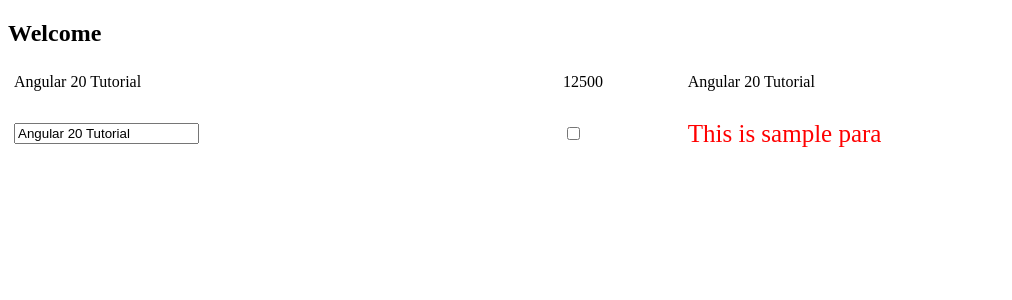
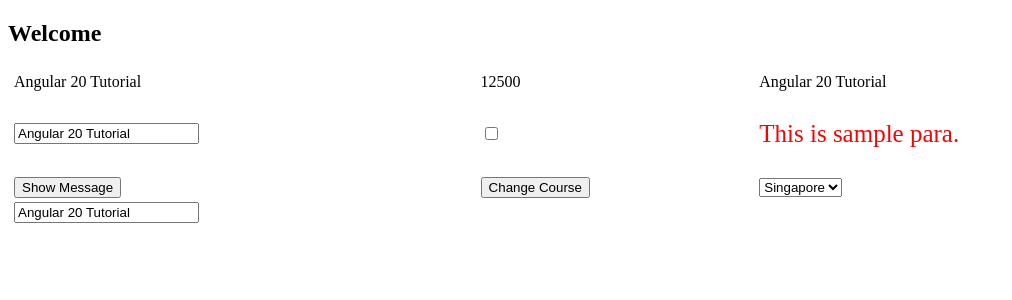
Before and after one commit to wahwahmayphu/angualr20-app, an Angular app in the folder angular20Tutorial/: page / in a window 1280 px wide. Shown: the top 300 px of the page, without its empty margins (0-1012 px from the left). Built offline with nearby package versions, Linux system fonts and the light colour scheme.

Commit message:
add event binding and two binding

```diff
--- a/angular20Tutorial/src/app/components/data-binding/data-binding.html
+++ b/angular20Tutorial/src/app/components/data-binding/data-binding.html
@@ -1,15 +1,15 @@
-<table style="width: 100%;">
+<table style="width: 100%">
   <tr>
     <td>
-      {{courseName}}
+      {{ courseName }}
     </td>
 
     <td>
-      {{productPrice}}
+      {{ productPrice }}
     </td>
 
     <td>
-      <span>{{courseName}}</span>
+      <span>{{ courseName }}</span>
     </td>
     <td>
       <!-- {{fullName}} -->
@@ -18,15 +18,39 @@
 
   <tr>
     <td>
-         <input type="text" value="{{courseName}}">
+      <input type="text" value="{{ courseName }}" />
     </td>
 
     <td>
-         <input [type]="inputType" [max]="maxLength" [minLength]="minChar">
+      <input [type]="inputType" [max]="maxLength" [minLength]="minChar" />
     </td>
 
     <td>
-         <p [class]="myClassName">This is sample para</p>
+      <p [class]="myClassName">This is sample para.</p>
+    </td>
+  </tr>
+
+  <tr>
+    <td>
+      <button (click)="showWelcomeMessage()">Show Message</button>
+    </td>
+
+    <td>
+      <button (click)="changeCourseName()">Change Course</button>
+    </td>
+
+    <td>
+      <select (change)="onCityChange()" name="" id="">
+        <option value="">Singapore</option>
+        <option value="">Yangon</option>
+        <option value="">Bankok</option>
+      </select>
+    </td>
+  </tr>
+
+  <tr>
+    <td>
+      <input type="text" [(ngModel)]="courseName">
     </td>
   </tr>
 </table>
--- a/angular20Tutorial/src/app/components/data-binding/data-binding.ts
+++ b/angular20Tutorial/src/app/components/data-binding/data-binding.ts
@@ -1,25 +1,36 @@
 import { Component } from '@angular/core';
+import { FormsModule } from '@angular/forms';
 
 @Component({
   selector: 'app-data-binding',
-  imports: [],
+  imports: [FormsModule],
   templateUrl: './data-binding.html',
-  styleUrl: './data-binding.css'
+  styleUrl: './data-binding.css',
 })
 export class DataBinding {
-  courseName: string = "Angular 20 Tutorial";
+  courseName: string = 'Angular 20 Tutorial';
 
-  productPrice : number = 12500;
+  productPrice: number = 12500;
 
   maxLength: number = 5;
 
   minChar: number = 3;
 
-  inputType: string = "checkbox";
+  inputType: string = 'checkbox';
 
-  myClassName: string = "myColor";
+  myClassName: string = 'myColor';
 
-  constructor() {
+  constructor() {}
 
+  showWelcomeMessage() {
+    alert('Welcome to Angular 20');
+  }
+
+  changeCourseName() {
+    this.courseName = "Reactjs Tutorial"
+  }
+
+  onCityChange() {
+    alert("City Changed")
   }
 }
```
Lines whose indentation alone changed are shown as unchanged.
